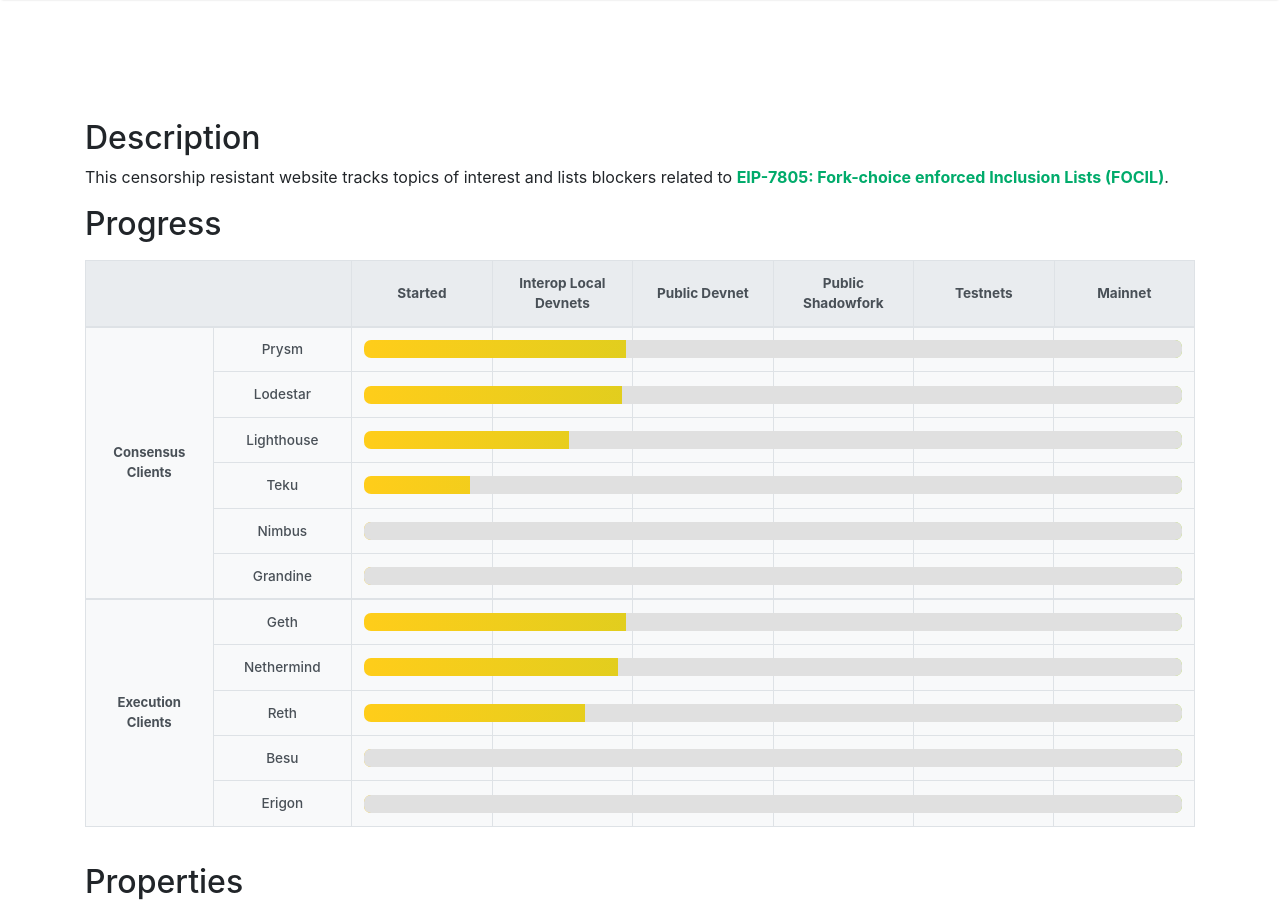
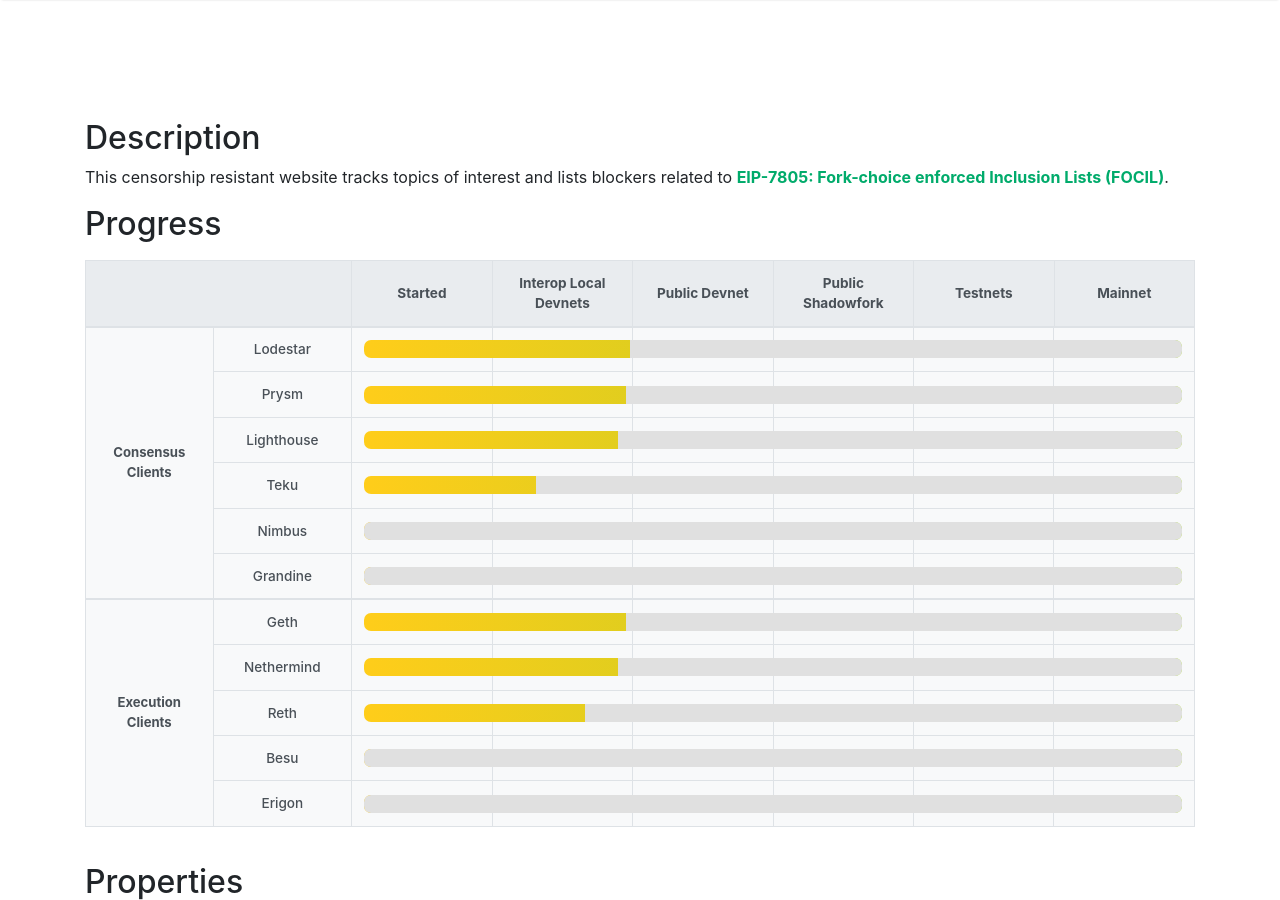
Before and after one commit to jihoonsong/meet-focil, a Jekyll site: the page built from index.html, in a window 1280 px wide and 900 px high. Built offline with Jekyll 4.4.1, drawn with Linux system fonts in a browser that asks for light colours; nearby versions of some CDN libraries; the list of posts is cut into pages by our own code.

Commit message:
Update progress - 2025.03.25

```diff
--- a/_includes/progress.html
+++ b/_includes/progress.html
@@ -31,6 +31,14 @@
           <td class="bg-light text-center align-middle" style="font-size: 0.82rem; font-weight: 700; color: #495057;" rowspan="7">Consensus<br>Clients</td>
         </tr>
         <tr>
+          <td class="text-center align-middle" style="font-weight: 550; color: #495057;">Lodestar</td>
+          <td class="align-middle colspan-with-lines" colspan="6">
+            <div class="progress-bar">
+              <div class="progress-bar-fill" style="--value: 32.5;"></div>
+            </div>
+          </td>
+        </tr>
+        <tr>
           <td class="text-center align-middle" style="font-weight: 550; color: #495057;">Prysm</td>
           <td class="align-middle colspan-with-lines" colspan="6">
             <div class="progress-bar">
@@ -39,18 +47,10 @@
           </td>
         </tr>
         <tr>
-          <td class="text-center align-middle" style="font-weight: 550; color: #495057;">Lodestar</td>
-          <td class="align-middle colspan-with-lines" colspan="6">
-            <div class="progress-bar">
-              <div class="progress-bar-fill" style="--value: 31.5;"></div>
-            </div>
-          </td>
-        </tr>
-        <tr>
           <td class="text-center align-middle" style="font-weight: 550; color: #495057;">Lighthouse</td>
           <td class="align-middle colspan-with-lines" colspan="6">
             <div class="progress-bar">
-              <div class="progress-bar-fill" style="--value: 25;"></div>
+              <div class="progress-bar-fill" style="--value: 31;"></div>
             </div>
           </td>
         </tr>
@@ -58,7 +58,7 @@
           <td class="text-center align-middle" style="font-weight: 550; color: #495057;">Teku</td>
           <td class="align-middle colspan-with-lines" colspan="6">
             <div class="progress-bar">
-              <div class="progress-bar-fill" style="--value: 13;"></div>
+              <div class="progress-bar-fill" style="--value: 21;"></div>
             </div>
           </td>
         </tr>
```
